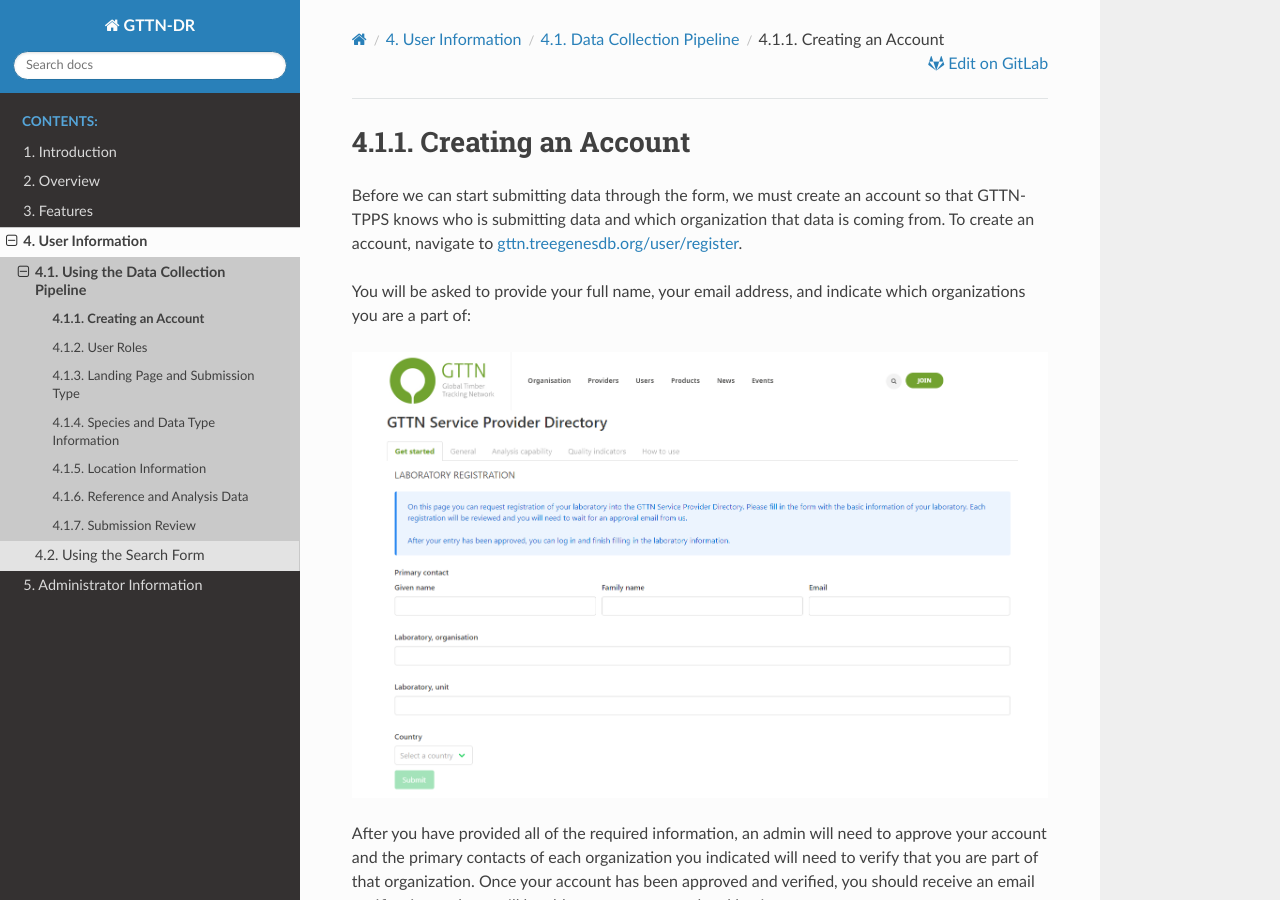
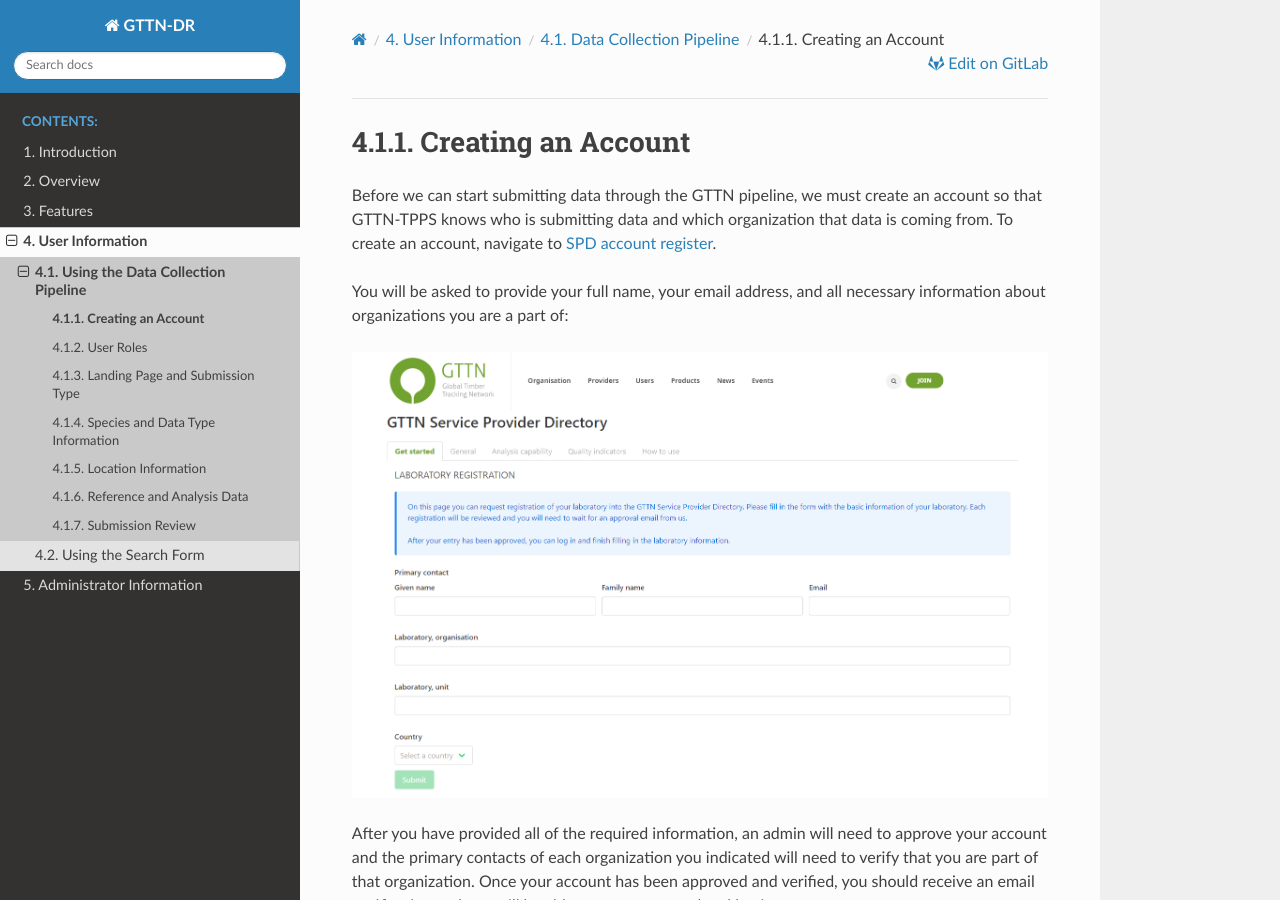
Before and after one commit to par12005/gttn-dr, a Sphinx documentation site: the page built from docs/source/user/account.rst, in a window 1280 px wide and 900 px high. Built offline with Sphinx 7.4.7 and the Read the Docs theme 2.0.0, drawn with Linux system fonts in a browser that asks for light colours; pages that are not in the unit, such as notebooks, are missing from menus.

Commit message:
Update account.rst to reflect a new procedure of the registration

```diff
--- a/docs/source/user/account.rst
+++ b/docs/source/user/account.rst
@@ -1,9 +1,9 @@
 Creating an Account
 -------------------
 
-Before we can start submitting data through the form, we must create an account so that GTTN-TPPS knows who is submitting data and which organization that data is coming from. To create an account, navigate to `gttn.treegenesdb.org/user/register`_.
+Before we can start submitting data through the GTTN pipeline, we must create an account so that GTTN-TPPS knows who is submitting data and which organization that data is coming from. To create an account, navigate to `SPD account register`_.
 
-You will be asked to provide your full name, your email address, and indicate which organizations you are a part of:
+You will be asked to provide your full name, your email address, and all necessary information about organizations you are a part of:
 
 .. image:: ../../../images/spd_new_lab_registration.png
 
@@ -31,5 +31,5 @@
 Please note that the access that these roles provide is subject to change, and additional custom user roles are likely to be added in the future!
 
 .. _gttn.treegenesdb.org: https://gttn.treegenesdb.org
-
+.. _SPD account register: https://form.spd.globaltimbertrackingnetwork.org/registration.html
 .. _gttn.treegenesdb.org/user/register: https://gttn.treegenesdb.org/user/register
```
